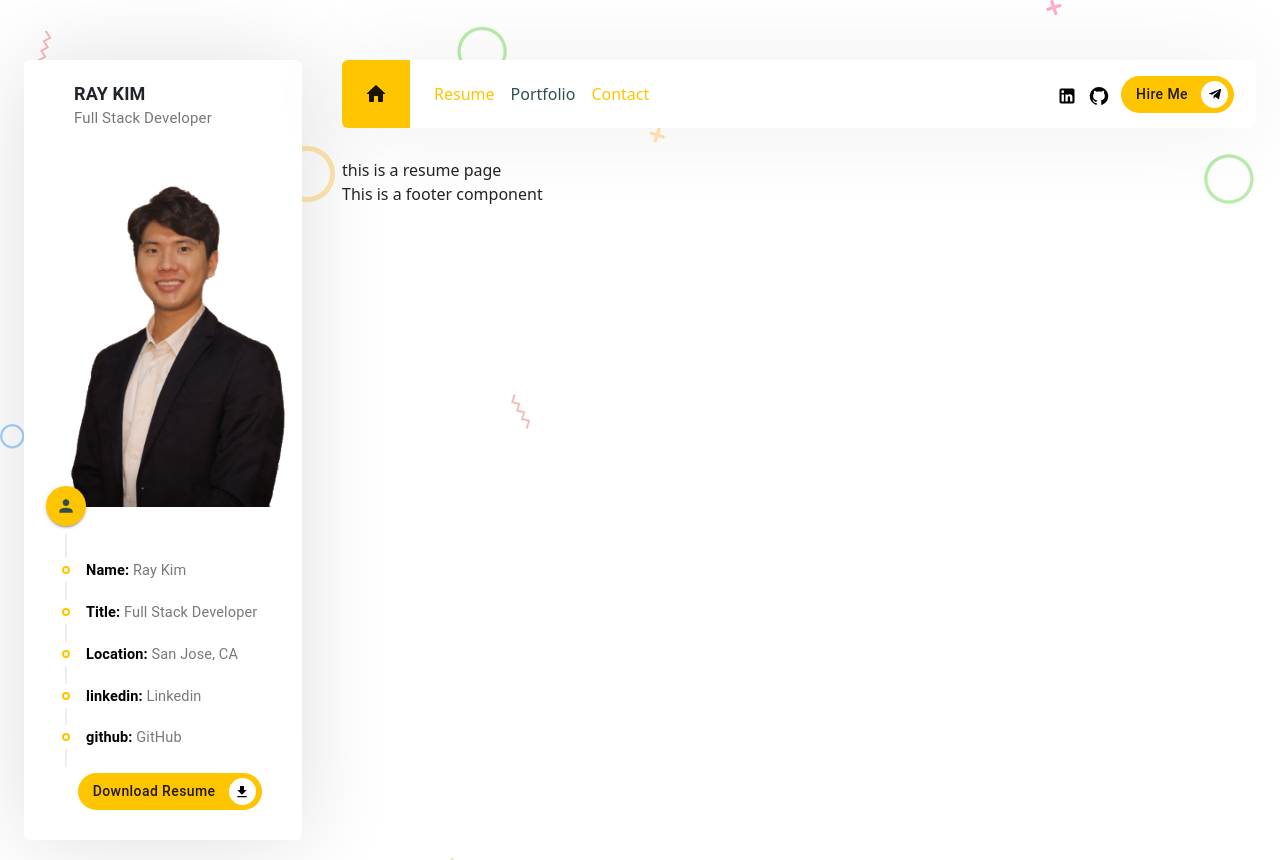
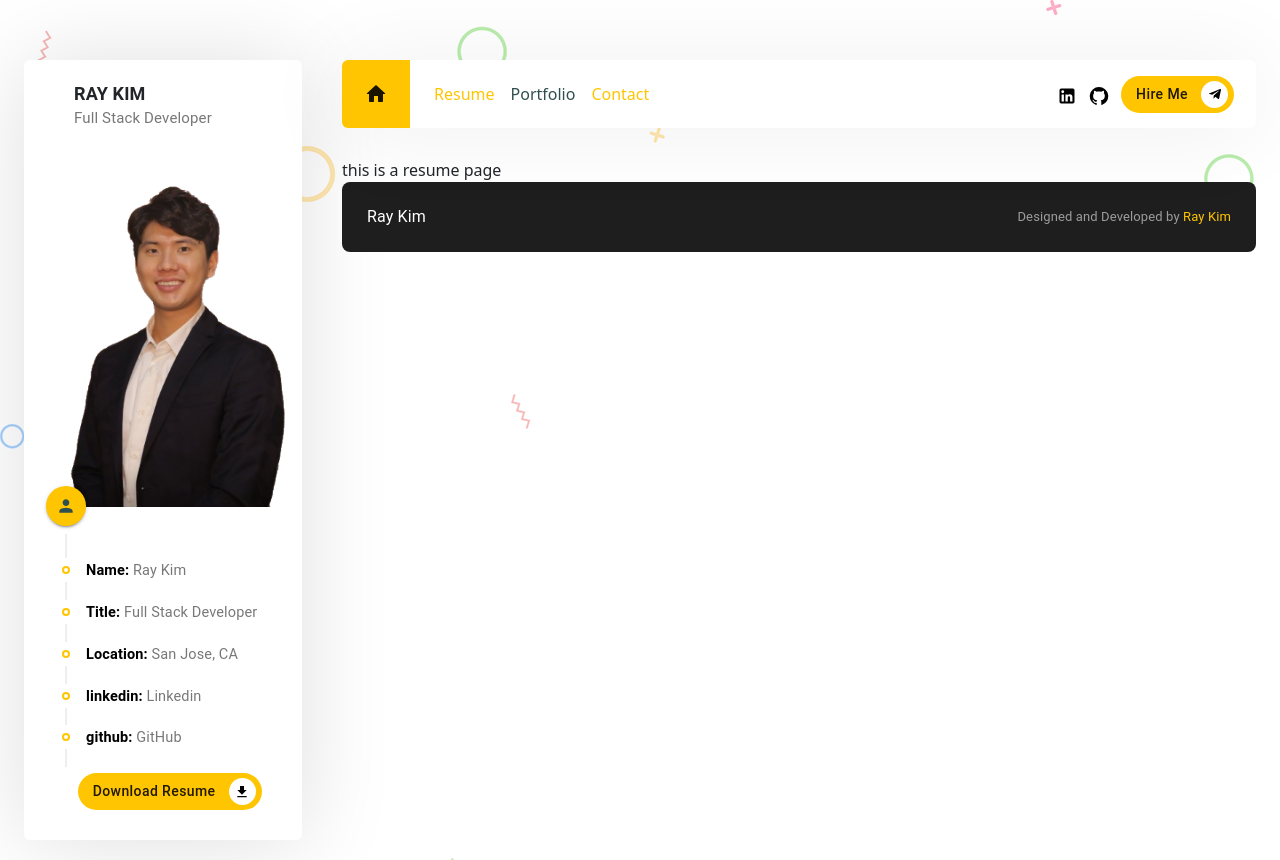
Before and after one commit to moonnada/Portfolio, a React (Create React App) app: page / in a window 1280 px wide. Built offline with nearby package versions, Linux system fonts and the light colour scheme.

Commit message:
updated footer

```diff
--- a/src/components/Footer/Footer.js
+++ b/src/components/Footer/Footer.js
@@ -1,9 +1,22 @@
 import React from 'react'
+import './footer.css'
+import {Typography} from '@material-ui/core'
+import resumeData from "../../utils/resumeData"
 
 const Footer = () => {
     return (
-        <div>
-            This is a footer component
+        <div className='footer'>
+            <div className='footer_left'>
+                <Typography className='footer_name'>{resumeData.name}</Typography>
+
+            </div>
+            <div className='footer-right'>
+                <Typography className='footer_copyright'>
+                    Designed and Developed by <a href="/" target="_blank">Ray Kim</a>
+                    <br/>
+
+                </Typography>
+            </div>
         </div>
 
     )
--- /dev/null
+++ b/src/components/Footer/footer.css
@@ -0,0 +1,22 @@
+.footer {
+    background-color: #1e1e1e;
+    color: white;
+    display: flex;
+    flex-wrap: wrap;
+    align-items: center;
+    justify-content: space-between;
+    min-height: 70px;
+    border-radius: 8px;
+    padding: 20px 25px;
+}
+
+.footer .footer_copyright{
+    font-size: small;
+    text-align: end;
+    color: #9c9c9c;
+}
+
+.footer .footer_copyright > a {
+    text-decoration: none !important;
+    color: var(--main-color);
+}
--- a/src/index.css
+++ b/src/index.css
@@ -5,7 +5,7 @@
     sans-serif;
   -webkit-font-smoothing: antialiased;
   -moz-osx-font-smoothing: grayscale;
-  overflow: hidden;
+  overflow-x: hidden;
   background: url(./asserts/images/bg-1.png);
 }
 
```
